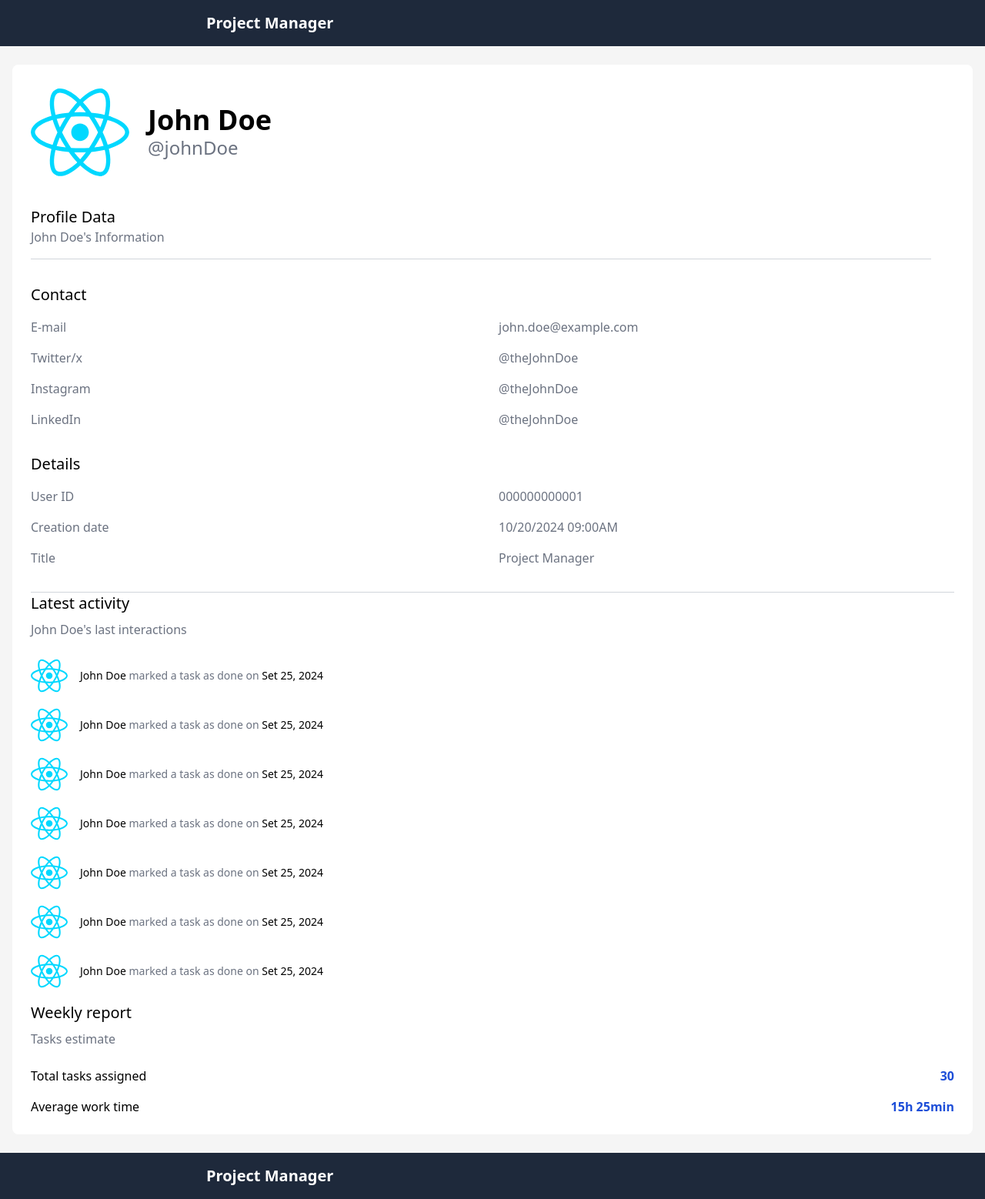
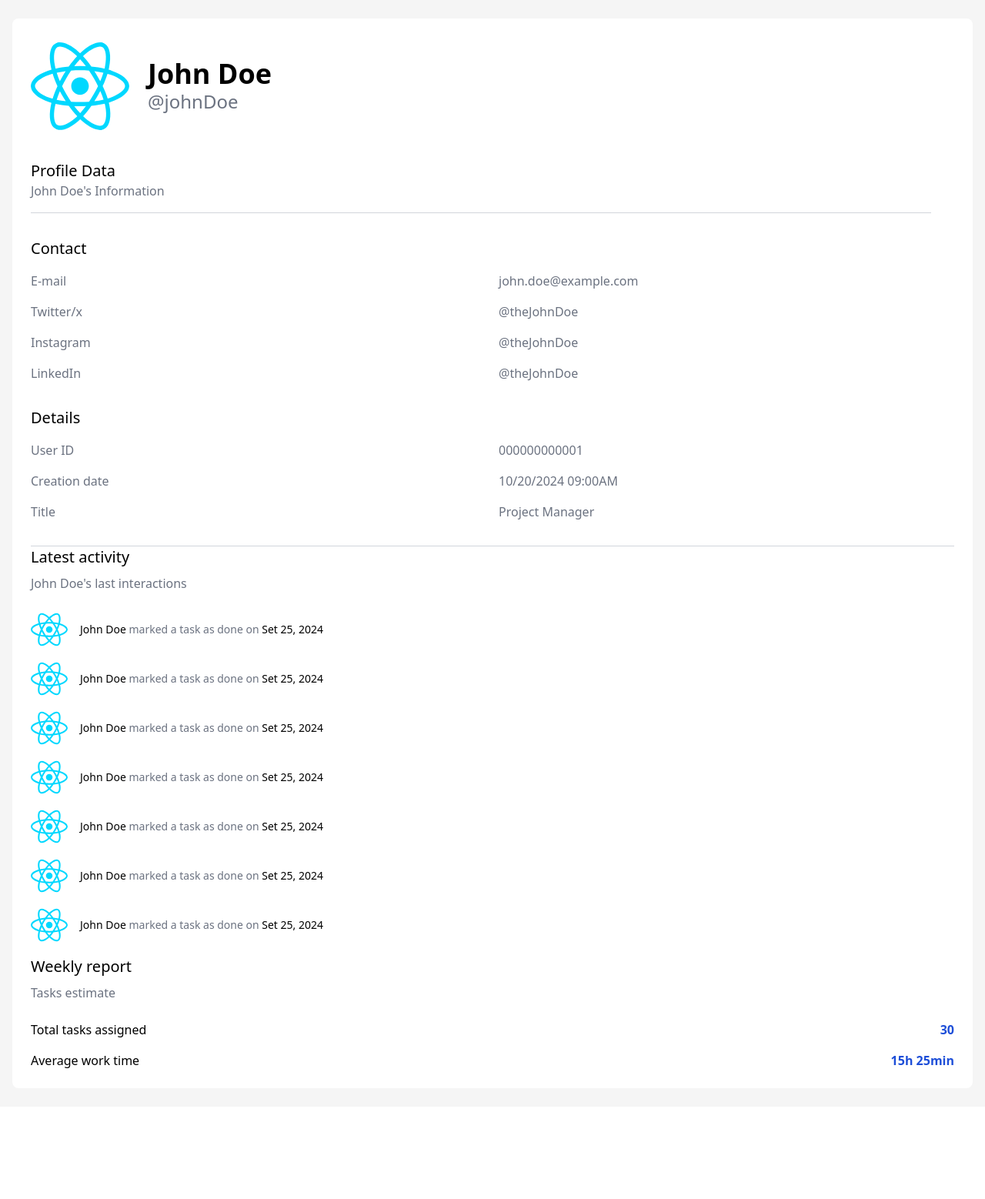
Before and after one commit to Tayling-Ng/desafio2-semana8-TIRex, a React (Vite) app: page /profile in a window 1280 px wide. Shown: the whole page at 77% size. After the commit the page ends 1438 px from the top, so only its background shows below. Built offline with nearby package versions, Linux system fonts and the light colour scheme.

Commit message:
fix(profile): fix screen sizes.

```diff
--- a/src/pages/profile/profile.tsx
+++ b/src/pages/profile/profile.tsx
@@ -1,19 +1,12 @@
 const Profile = () => {
     return (
         <div className="bg-neutral-100 min-h-screen">
-            {/* Header */}
-            <nav className="bg-slate-800 text-white p-4">
-                <div className="container mx-auto flex justify-between items-center">
-                    <h1 className="text-xl font-bold">Project Manager</h1>
-                </div>
-            </nav>
-
             {/* Main content */}
             <div className="max-w-[1440px] px-4 py-6">
                 <div className="bg-white rounded-lg p-6 relative">
 
-                    <div className="grid grid-cols-1 lg:grid-cols-2 relative">
-                        <div className="hidden lg:block absolute right-0 top-0 w-[1px] h-full bg-gray-300" style={{left: '50%'}}></div>
+                    <div className="grid grid-cols-1 desktop:grid-cols-2 relative">
+                        <div className="hidden desktop:block absolute right-0 top-0 w-[1px] h-full bg-gray-300" style={{left: '50%'}}></div>
 
                         <div>
                             {/* Profile Section */}
@@ -61,9 +54,9 @@ const Profile = () => {
                         </div>
 
                         {/* Right Column */}
-                        <div className="lg:pl-8">
+                        <div className="desktop:pl-8">
                             {/* Latest Activity Section */}
-                            <div className="mt-8 border-t border-gray-300 pb-4 lg:border-0">
+                            <div className="mt-8 border-t border-gray-300 pb-4 desktop:border-0">
                                 <h2 className="text-xl font-medium mb-2">Latest activity</h2>
                                 <p className="text-gray-500 mb-6">John Doe's last interactions</p>
                                 <div className="space-y-4">
@@ -99,13 +92,6 @@ const Profile = () => {
                     </div>
                 </div>
             </div>
-
-            {/* Footer */}
-            <footer className="bg-slate-800 text-white p-4">
-                <div className="container mx-auto flex justify-between items-center">
-                    <h1 className="text-xl font-bold">Project Manager</h1>
-                </div>
-            </footer>
         </div>
     );
   };
```
